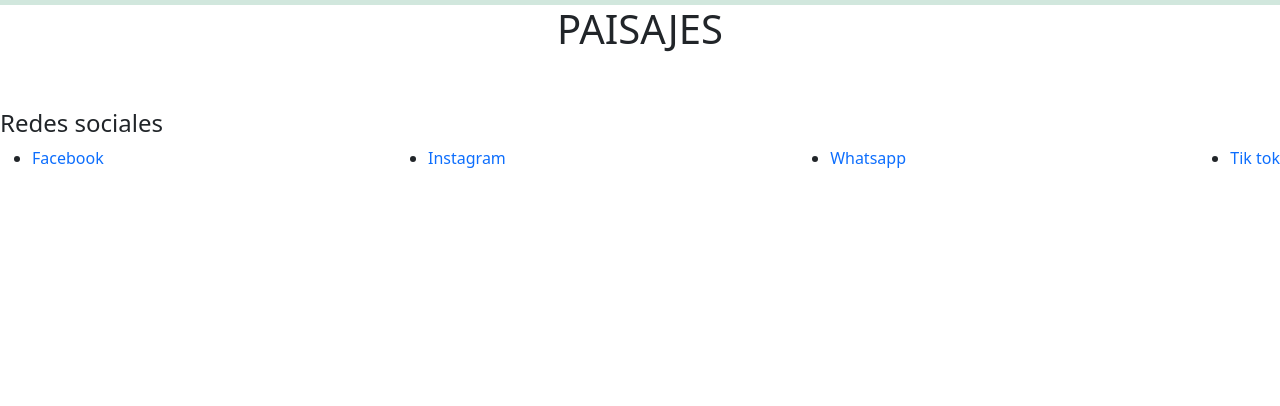
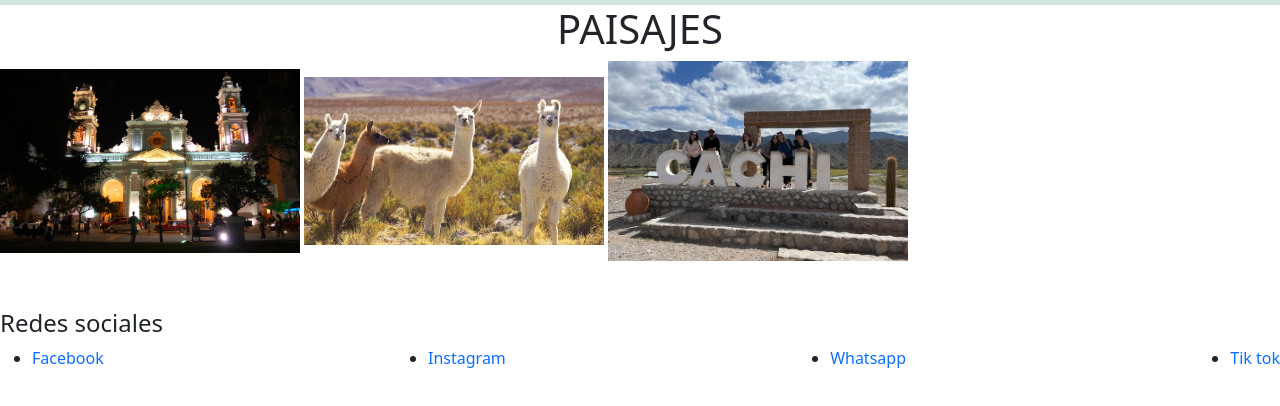
Before and after one commit to mdanisalva/PreEntrega2Salva, a plain HTML site: page pages/paisajes.html in a window 1280 px wide. Shown: the part 64-470 px from the top of the page. Drawn offline with nearby package versions, Linux system fonts and the light colour scheme.

Commit message:
Con paisajes

```diff
--- a/css/style.css
+++ b/css/style.css
@@ -22,6 +22,11 @@ h1{
     text-decoration: none;
 }
 
+
+.paisajes img{
+    max-width: 300px;
+
+}
 
 /* ---------- SECCION 1 ---------- */
 .seccion1-index {
--- a/pages/paisajes.html
+++ b/pages/paisajes.html
@@ -63,6 +63,11 @@
     <!-- Mostrar productos -->
     <main>
         <h1>PAISAJES</h1>
+<div class="paisajes">
+            <img src="../resources/images/catedral-nocturna.jpg" alt="">
+            <img src="../resources/images/llama.jpg" alt="">
+            <img src="../resources/images/cachi.jpg" alt="">
+</div class="paisajes">
 
         <br><br>
 
```
Also changed, not shown: resources/images/cachi.jpg (renamed from resources/images/9f.jpg), resources/images/llama.jpg (renamed from resources/images/80285-Salta.jpg).
